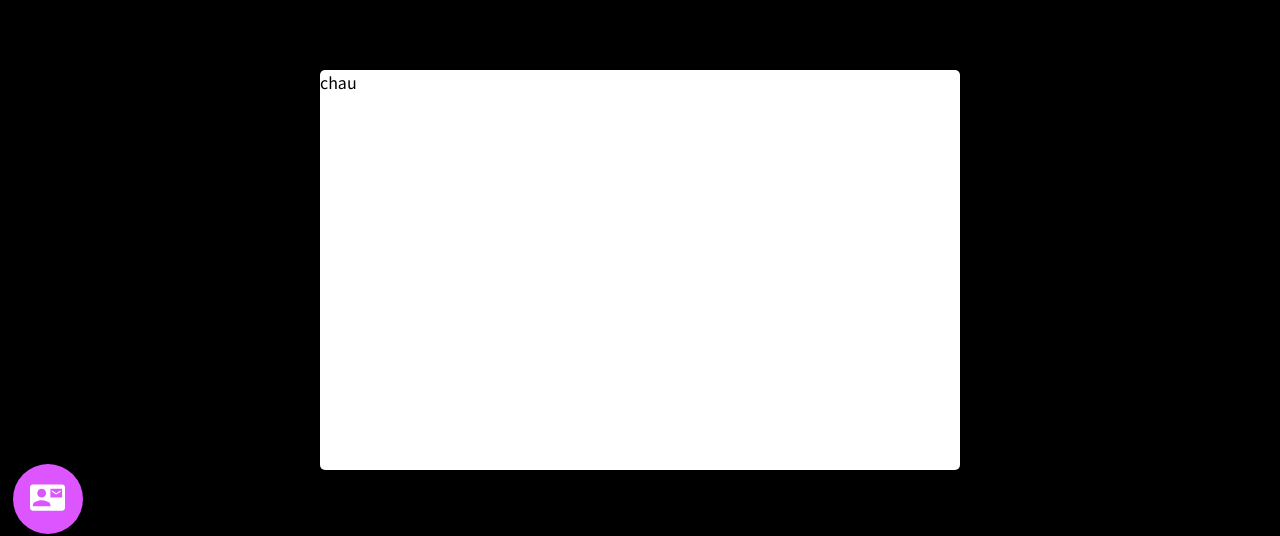
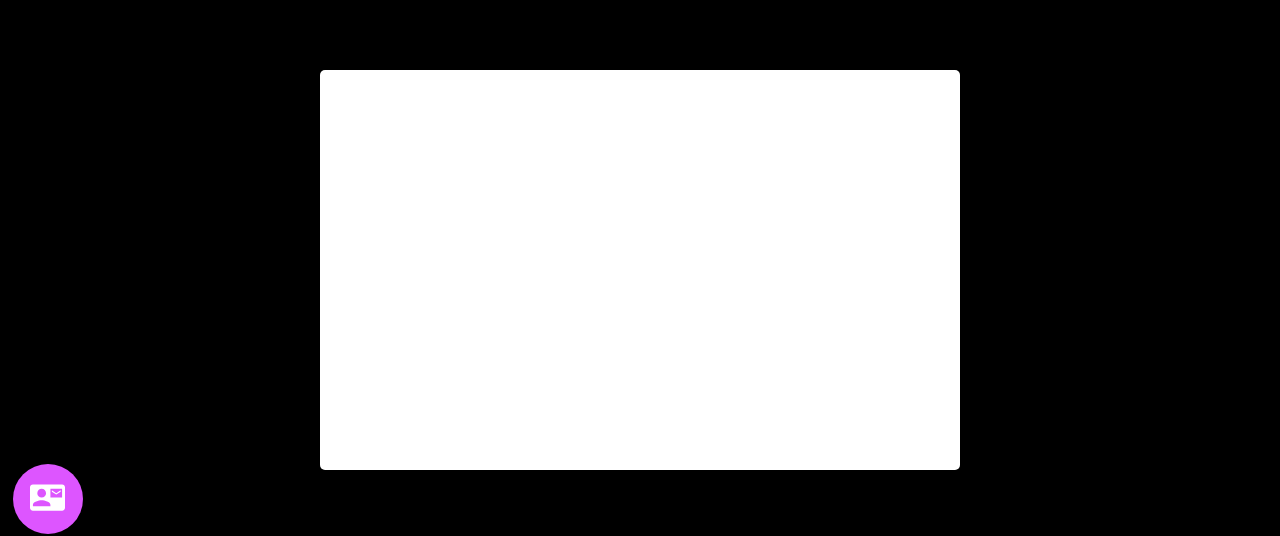
Before and after one commit to nicolasGuinazu/personal-website, a React (Create React App) app: page / in a window 1280 px wide. Shown: the part 250-786 px from the top of the page. Built offline with nearby package versions, Linux system fonts and the light colour scheme.

Commit message:
removed the usage of context in main card

```diff
--- a/src/components/Contact.module.css
+++ b/src/components/Contact.module.css
@@ -21,6 +21,7 @@
     color:#d4d4d3;
     z-index: 600;
     margin: auto;
+    cursor: pointer;
 }
 
 @keyframes example {
--- a/src/components/MainCard.js
+++ b/src/components/MainCard.js
@@ -1,13 +1,13 @@
-import { useContext } from 'react';
+
 import classes from './MainCard.module.css'
-import Contexto from './store/contexto';
+
 
 const MainCard = (props) => {
-  const ctx=useContext(Contexto)
+
   return (
-          <div className={classes.maincard} onClick={ctx.onShow}>
+          <div className={classes.maincard} >
 
-            {ctx.show? 'hola':'chau'}
+
           </div>
   )
 
```
